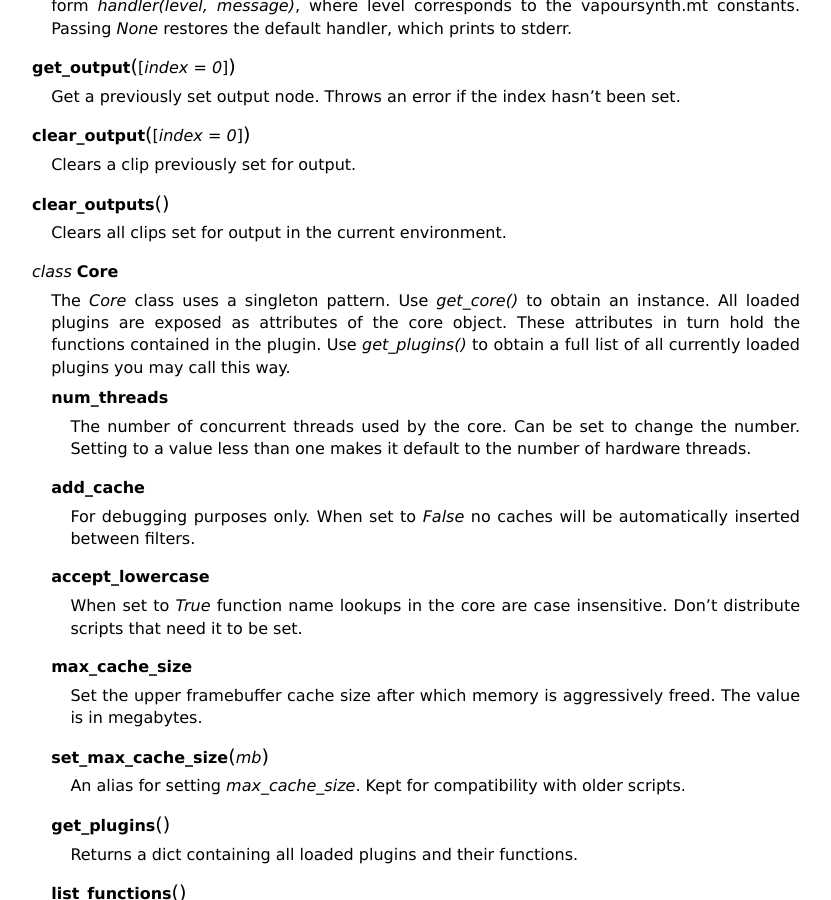
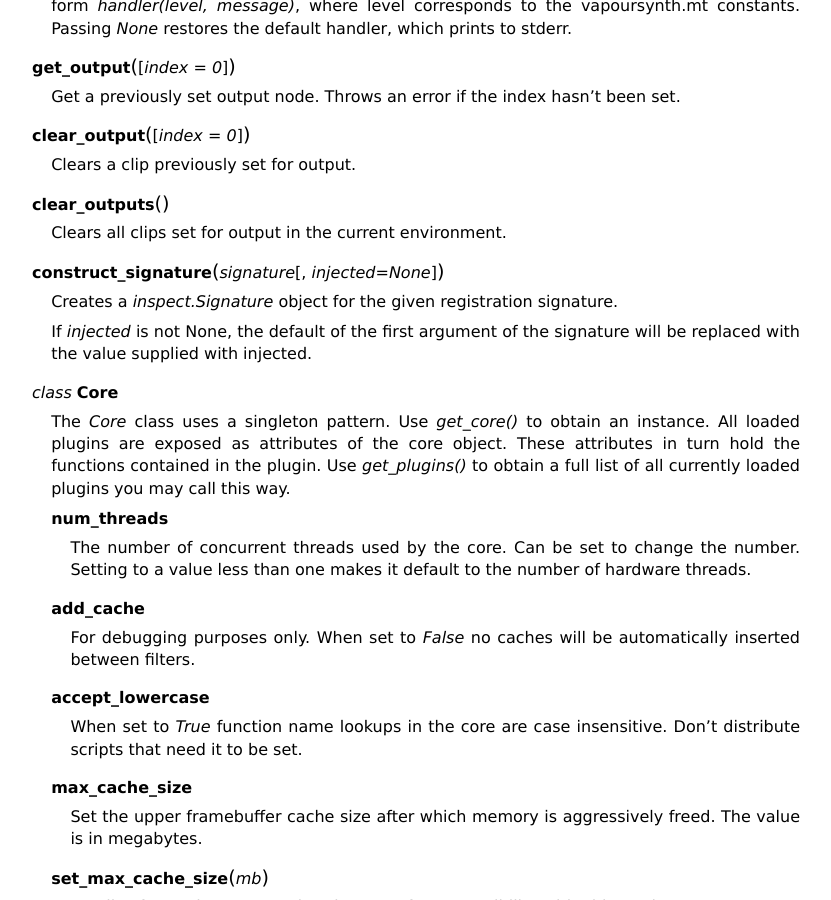
Before and after one commit to vapoursynth/vapoursynth, a Sphinx documentation site: the page built from doc/pythonreference.rst, in a window 1280 px wide and 900 px high, scrolled down 2963 px. Shown: the whole window, without its empty margins (48-879 px from the left). Built offline with Sphinx 7.4.7, drawn with Linux system fonts in a browser that asks for light colours; formulas are drawn with MathJax 3; some of the changed text lies outside the part shown.

Commit message:
Document new attributes and functions

```diff
--- a/doc/pythonreference.rst
+++ b/doc/pythonreference.rst
@@ -173,6 +173,13 @@
 .. py:function:: clear_outputs()
 
    Clears all clips set for output in the current environment.
+
+.. py:function:: construct_signature(signature[, injected=None])
+
+   Creates a *inspect.Signature* object for the given registration signature.
+
+   If *injected* is not None, the default of the first argument of the signature will be replaced with the value supplied with injected.
+
 
 .. py:class:: Core
 
@@ -411,6 +418,10 @@
 
       Raw function signature string. Identical to the string used to register the function.
 
+   .. py:attribute:: plugin
+
+      Refers to the *Plugin*-instance which registered this function.
+
 .. py:class:: Func
 
    Func is a simple wrapper class for VapourSynth VSFunc objects.
```
